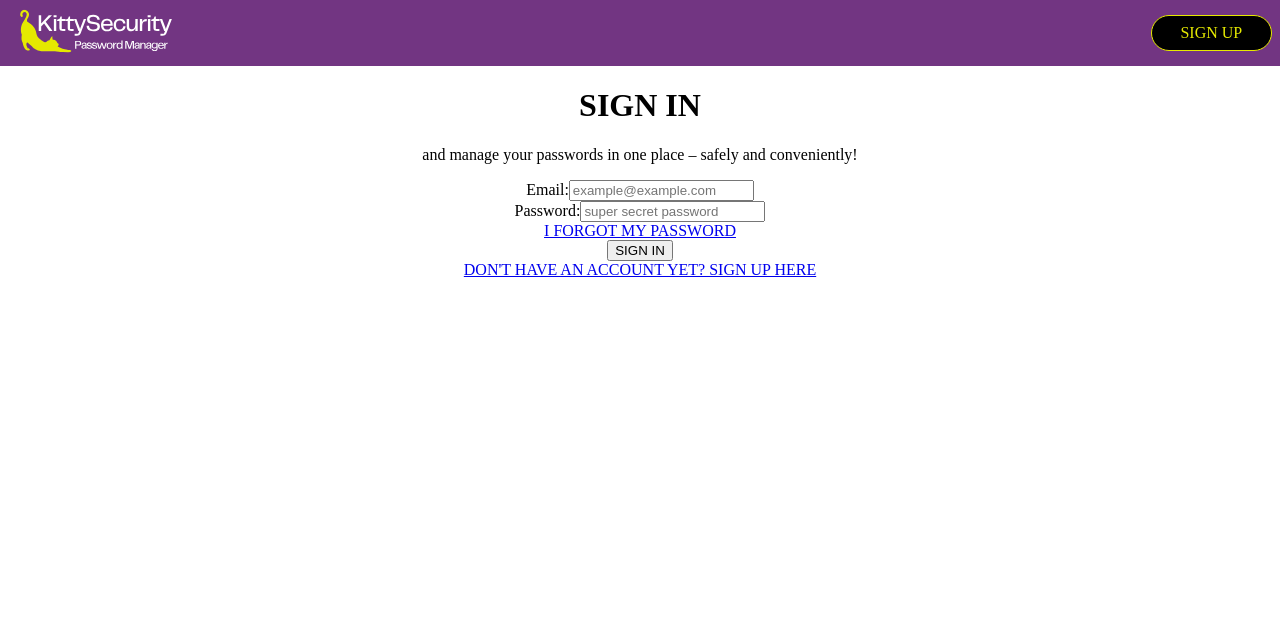
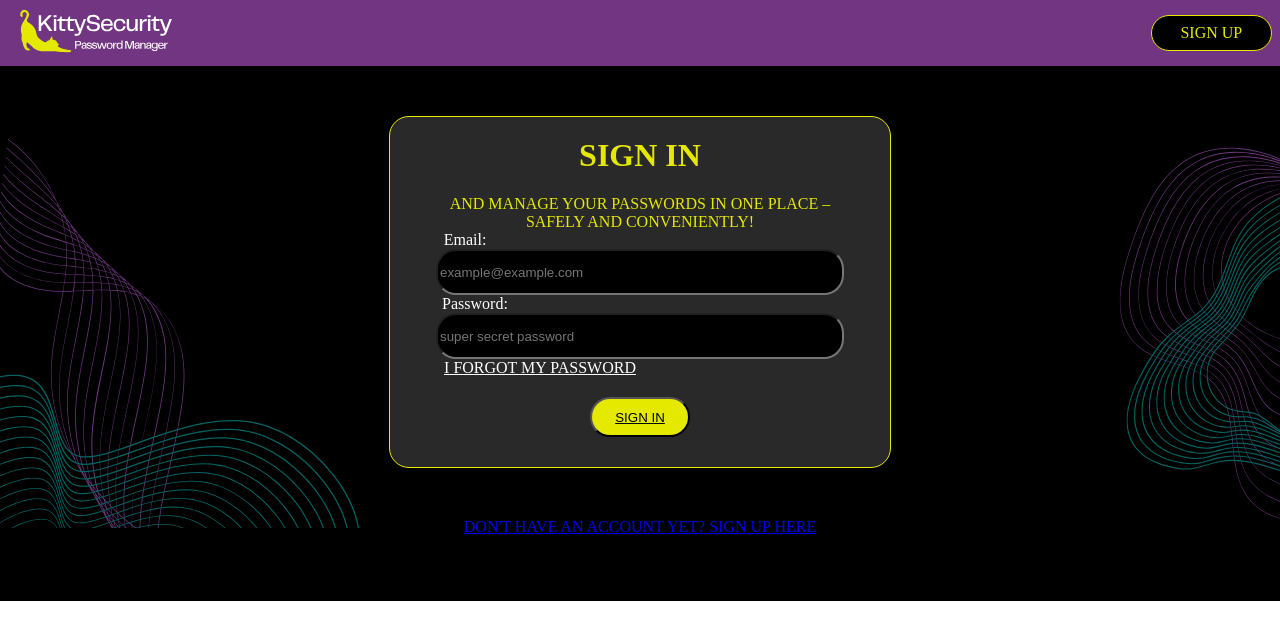
Before and after one commit to KittySecurity/kittysecurity-frontend, a React (Vite) app in the folder KittySecurity/: page /login in a window 1280 px wide. Shown: the top 640 px of the page. Built offline with nearby package versions, Linux system fonts and the light colour scheme.

Commit message:
feat: arrangement of login page v1

```diff
--- a/KittySecurity/src/pages/Login.tsx
+++ b/KittySecurity/src/pages/Login.tsx
@@ -2,6 +2,9 @@ import { useNavigate } from "react-router";
 import { Link } from "react-router";
 import Header from "../components/Header"
 import { useState } from "react";
+import "../styles/Login.css"
+import patternBot from "../assets/wzorki2.svg"
+import patternTop from "../assets/wzorki3.svg"
 
 function Login(){
     const navigate = useNavigate();
@@ -14,34 +17,44 @@ function Login(){
     }
 
     return(
-        <div className="login-container">
+        <div className="login-header">
             <Header />
+            <div className="login-container">
+            <div className="pattern-bot">
+                <img src={patternBot} alt="pattern-bot"/>
+            </div>
+            <div className="pattern-top">
+                <img src={patternTop} alt="pattern-top"/>
+            </div>
             <div className="login-form">
                 <h1>SIGN IN</h1>
                 <p>and manage your passwords in one place – safely and conveniently!</p>
                 <form onSubmit={handleSignin}>
-                    <div>
+                    <div className="e-mail">
                         <label>Email:</label>
+                        <br/>
                         <input type="email"
                         placeholder="example@example.com"
                         value={email}
                         onChange={(e) => setEmail(e.target.value)}/>
                     </div>
-                    <div>
+                    <div className="password">
                         <label>Password:</label>
+                        <br/>
                         <input type="email"
                         placeholder="super secret password"
                         value={password}
                         onChange={(e) => setPassword(e.target.value)}/>
                     </div>
-                    <Link to="/forgot-password">I FORGOT MY PASSWORD</Link>
+                    <Link className="forgot" to="/forgot-password">I FORGOT MY PASSWORD</Link>
                     <div>
                         <button type="submit">SIGN IN</button>
                     </div>
                 </form>
             </div>
-            <div>
+            <div className="account">
                 <Link to="/register">DON'T HAVE AN ACCOUNT YET? SIGN UP HERE</Link>
+            </div>
             </div>
         </div>
     )
--- a/KittySecurity/src/styles/Login.css
+++ b/KittySecurity/src/styles/Login.css
@@ -0,0 +1,111 @@
+.login-container{
+    background-color: var(--kitty-black);
+    width: 100%;
+    height: 100%;
+    color: white;;
+}
+
+.login-container {
+    display: grid;
+    grid-template-columns: auto auto auto;
+    grid-template-rows: auto auto auto;
+    grid-auto-columns: 1fr;
+    grid-auto-rows: 1fr;
+    gap: 0px 0px;
+    grid-auto-flow: row;
+    grid-template-areas:
+        "pattern-bot login-form pattern-top"
+        "pattern-bot login-form pattern-top"
+        "pattern-bot account pattern-top";
+        height: 535px;
+}
+
+.pattern-bot {
+    grid-area: pattern-bot;
+    position: relative;
+    height: 535px;
+}
+
+.pattern-bot img{
+    width: 100%;
+    height: 100%;
+}
+
+.pattern-top {
+    grid-area: pattern-top;
+    position: relative;
+    height: 535px;
+}
+.pattern-top img{
+    width: 100%;
+    height: 100%;
+}
+
+.login-form{
+    grid-area: login-form;
+    margin: 0 auto;
+    margin-top: 50px;
+    margin-bottom: 50px;;
+    width: 500px;
+    height: 350px;
+    border-color: var(--kitty-yellow);
+    border-width: 1px;
+    border-style: solid;
+    border-radius: 20px;
+    background-color: var(--kitty-grey);
+}
+
+p{
+    text-align: center;
+    margin-top: 20px;
+    color: var(--kitty-yellow);
+    text-transform: uppercase;
+    width: 400px;
+    margin: 0 auto;
+}
+
+h1{
+    text-align: center;
+    margin-top: 20px;
+    color: var(--kitty-yellow);
+}
+.e-mail label{
+    text-align: left;
+    margin-right: 350px;
+}
+
+.password label{
+    text-align: left;
+    margin-right: 330px;
+}
+input{
+    width: 400px;
+    height: 40px;
+    margin: 0 auto;
+    border-radius: 20px;
+    background-color: var(--kitty-black);
+    color: var(--kitty-yellow);
+}
+
+.forgot{
+    color: white;
+    margin-right: 200px;
+    width: 200px;;
+}
+
+button{
+    width: 100px;
+    height: 40px;
+    margin: 0 auto;
+    border-radius: 20px;
+    background-color: var(--kitty-yellow);
+    text-decoration: underline;
+    margin-top: 20px;
+}
+
+.account{
+    grid-area: account;
+    color: white;
+    margin-bottom: 700px;
+
+}
```
